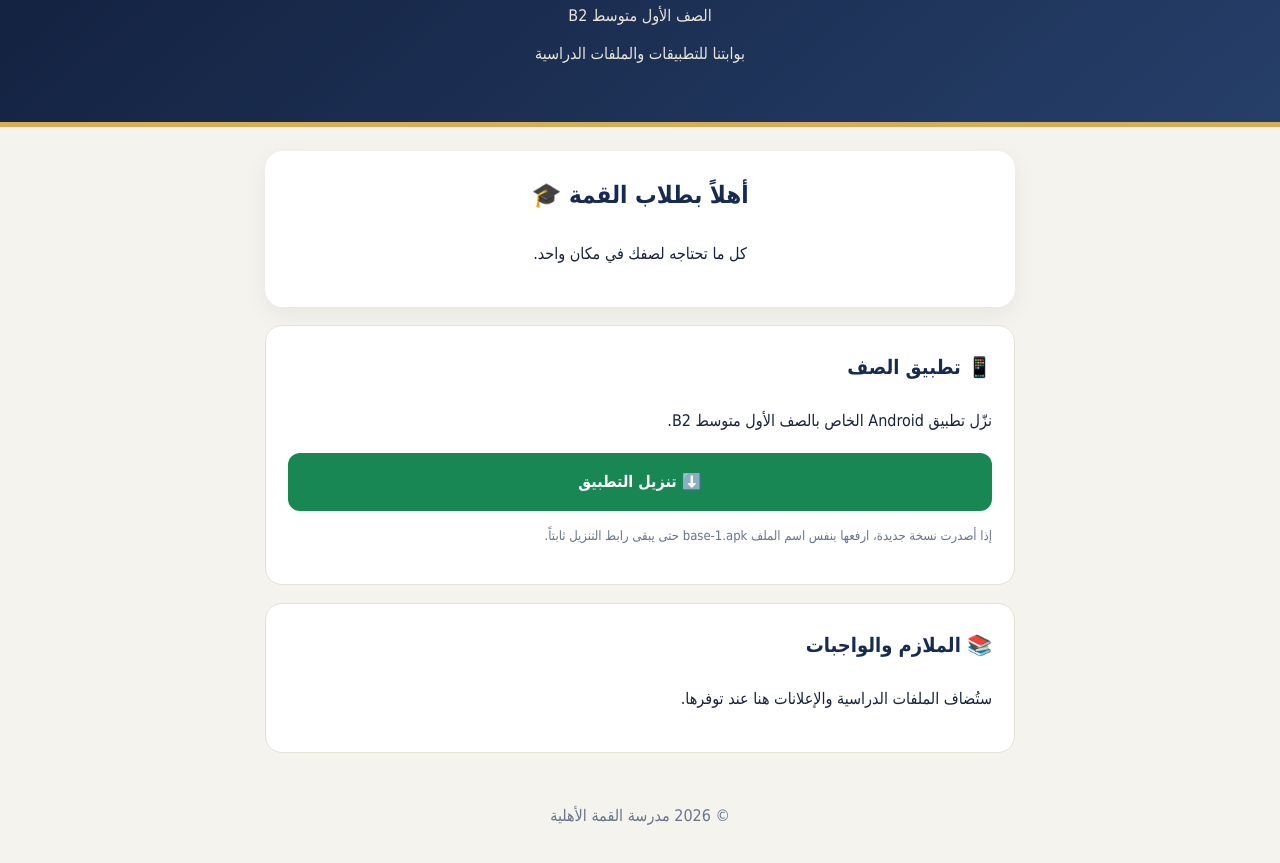
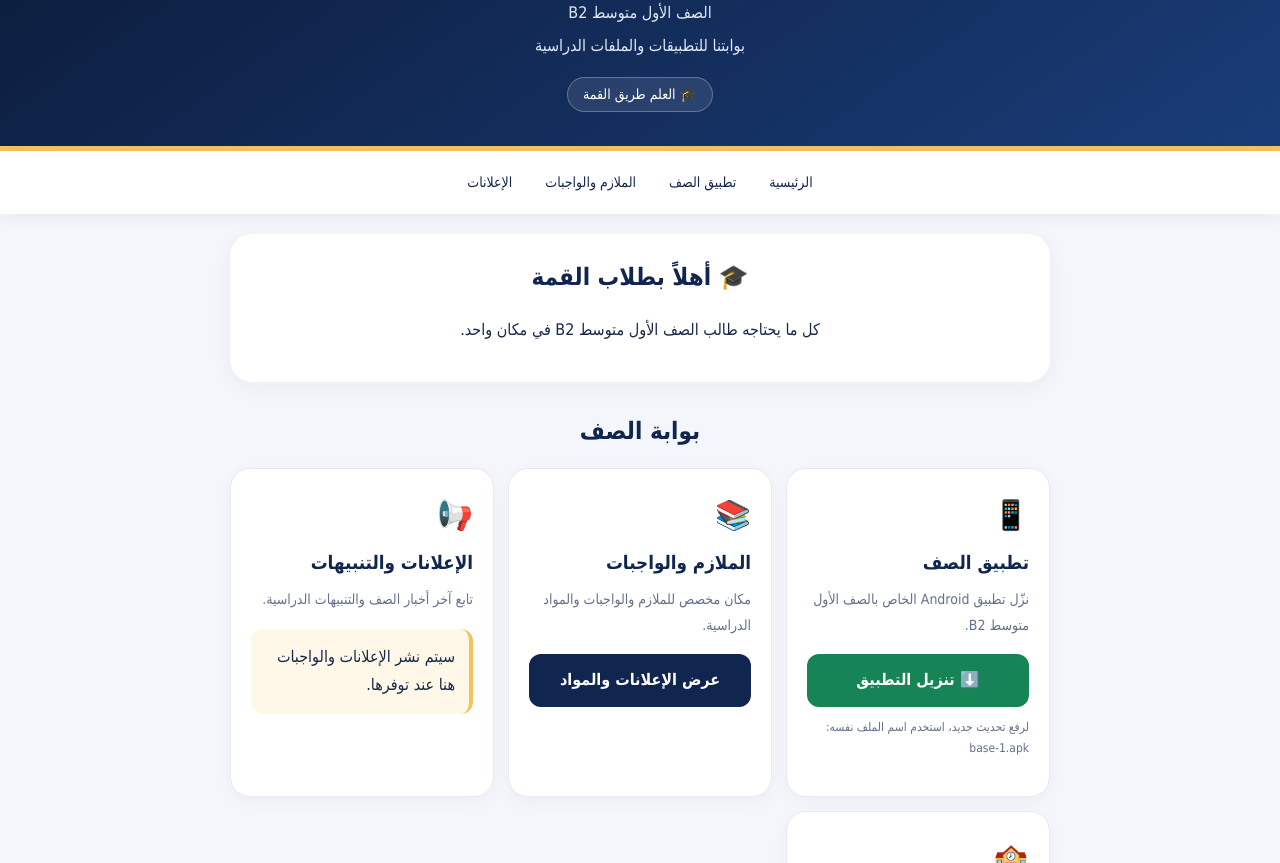
Before and after one commit to hcone139-del/alqimma-school-b2, a plain HTML site: page index.html in a window 1280 px wide. Shown: the part 207-1070 px from the top of the page. Drawn offline with Linux system fonts and the light colour scheme.

Commit message:
Revamp index.html for school portal layout and styles
Updated the HTML structure and styles for the school portal page, including improved navigation and content sections.

```diff
--- a/index.html
+++ b/index.html
@@ -1,58 +1,106 @@
-
 <!DOCTYPE html>
 <html lang="ar" dir="rtl">
 <head>
-<meta name="google-site-verification" content="qQkUVVKe3HJL2ps02ShA0LUKYOB2-As8eNZRZijH5mk" />
 <meta charset="UTF-8">
 <meta name="viewport" content="width=device-width, initial-scale=1">
-<title>القمة | الصف الأول متوسط B2</title>
+<meta name="theme-color" content="#10264f">
+<title>مدرسة القمة الأهلية | الصف الأول متوسط B2</title>
+<meta name="description" content="بوابة الصف الأول متوسط B2 في مدرسة القمة الأهلية، للتطبيقات والملازم والواجبات والإعلانات.">
+
 <style>
 *{box-sizing:border-box}
-body{margin:0;font-family:Tahoma,Arial,sans-serif;background:#f5f3ed;color:#18233b;line-height:1.9}
-header{background:linear-gradient(140deg,#101d3a,#263f69);color:#fff;text-align:center;padding:38px 18px 45px;border-bottom:5px solid #d5ae55}
-.logo{width:72px;height:72px;line-height:72px;margin:auto auto 14px;background:#e7bd63;color:#101d3a;border-radius:22px;font-size:35px;font-weight:bold}
-header h1{font-size:27px;margin:0}
-header p{color:#e9e5d8;margin:8px 0}
-main{max-width:780px;margin:24px auto;padding:0 15px}
-.welcome{background:#fff;border-radius:18px;padding:22px;text-align:center;box-shadow:0 7px 22px #101d3a10;margin-bottom:18px}
-.welcome h2{color:#172b52;margin-top:0}
-.card{background:white;border:1px solid #e6e2d8;border-radius:17px;padding:22px;margin-bottom:18px}
-.card h3{margin-top:0;color:#172b52;font-size:20px}
-.btn{display:block;background:#198754;color:white;text-align:center;text-decoration:none;border-radius:12px;padding:14px;margin-top:15px;font-weight:bold}
-.gold{background:#172b52}
-.small{font-size:13px;color:#69758b}
-footer{text-align:center;padding:24px;color:#69758b}
+:root{--navy:#10264f;--blue:#193c78;--gold:#f2c45e;--paper:#f4f6fb}
+body{margin:0;font-family:Tahoma,Arial,sans-serif;background:var(--paper);color:#182849;line-height:1.8}
+a{text-decoration:none}
+.hero{background:linear-gradient(145deg,#0b1935,#193c78);color:white;text-align:center;padding:38px 18px 34px;border-bottom:5px solid var(--gold)}
+.logo{width:94px;height:94px;object-fit:contain;border-radius:24px;background:#fff;padding:5px}
+.hero h1{font-size:27px;margin:12px 0 3px}
+.hero p{color:#e1e9f8;margin:4px 0}
+.tag{display:inline-block;background:#ffffff18;border:1px solid #ffffff45;border-radius:30px;padding:4px 15px;margin-top:12px;font-size:14px}
+nav{display:flex;justify-content:center;gap:9px;flex-wrap:wrap;padding:12px;background:#fff;box-shadow:0 3px 15px #10264f10}
+nav a{color:var(--navy);font-size:14px;padding:7px 12px;border-radius:20px}
+nav a:hover{background:#edf1fa}
+main{max-width:850px;margin:auto;padding:20px 15px}
+.welcome{background:white;border-radius:22px;padding:22px;text-align:center;box-shadow:0 5px 22px #13274c0c;margin-bottom:18px}
+.welcome h2{margin:0;color:var(--navy)}
+.grid{display:grid;grid-template-columns:repeat(auto-fit,minmax(230px,1fr));gap:14px}
+.card{background:white;border:1px solid #e6eaf2;border-radius:20px;padding:20px;box-shadow:0 5px 18px #13274c09}
+.card .emoji{font-size:29px}
+.card h3{margin:5px 0 8px;color:var(--navy)}
+.card p{color:#64718a;font-size:14px;margin:5px 0 16px}
+.btn{display:block;text-align:center;background:var(--navy);color:white;padding:12px 15px;border-radius:12px;font-weight:bold}
+.btn.gold{background:var(--gold);color:#182849}
+.btn.green{background:#168455}
+.note{font-size:12px!important;margin-top:10px!important}
+.section-title{text-align:center;margin:28px 0 14px;color:var(--navy)}
+.announcement{background:#fff8e8;border-right:4px solid var(--gold);padding:14px;border-radius:12px;margin-top:12px}
+footer{text-align:center;background:#10264f;color:#dce5f5;padding:22px 15px;margin-top:22px;font-size:13px}
+footer a{color:var(--gold)}
 </style>
 </head>
 <body>
-<header>
-<img src="./logo.png" alt="شعار مدرسة القمة"
-     style="width:100px;height:100px;object-fit:contain;border-radius:18px;">
-<h1>مدرسة القمة الأهلية</h1>
-<p>الصف الأول متوسط B2</p>
-<p>بوابتنا للتطبيقات والملفات الدراسية</p>
+
+<header class="hero">
+  <img class="logo" src="./logo.png" alt="شعار مدرسة القمة"
+       onerror="this.style.display='none'">
+  <h1>مدرسة القمة الأهلية</h1>
+  <p>الصف الأول متوسط B2</p>
+  <p>بوابتنا للتطبيقات والملفات الدراسية</p>
+  <span class="tag">🎓 العلم طريق القمة</span>
 </header>
 
-<main>
-<section class="welcome">
-<h2>أهلاً بطلاب القمة 🎓</h2>
-<p>كل ما تحتاجه لصفك في مكان واحد.</p>
-</section>
+<nav>
+  <a href="#home">الرئيسية</a>
+  <a href="#app">تطبيق الصف</a>
+  <a href="#files">الملازم والواجبات</a>
+  <a href="#news">الإعلانات</a>
+</nav>
 
-<section class="card">
-<h3>📱 تطبيق الصف</h3>
-<p>نزّل تطبيق Android الخاص بالصف الأول متوسط B2.</p>
-<a class="btn" href="./base-1.apk" download>⬇️ تنزيل التطبيق</a>
-<p class="small">إذا أصدرت نسخة جديدة، ارفعها بنفس اسم الملف base-1.apk حتى يبقى رابط التنزيل ثابتاً.</p>
-</section>
+<main id="home">
+  <section class="welcome">
+    <h2>🎓 أهلاً بطلاب القمة</h2>
+    <p>كل ما يحتاجه طالب الصف الأول متوسط B2 في مكان واحد.</p>
+  </section>
 
-<section class="card">
-<h3>📚 الملازم والواجبات</h3>
-<p>ستُضاف الملفات الدراسية والإعلانات هنا عند توفرها.</p>
-</section>
+  <h2 class="section-title">بوابة الصف</h2>
+  <section class="grid">
+    <article class="card" id="app">
+      <div class="emoji">📱</div>
+      <h3>تطبيق الصف</h3>
+      <p>نزّل تطبيق Android الخاص بالصف الأول متوسط B2.</p>
+      <a class="btn green" href="./base-1.apk" download>⬇️ تنزيل التطبيق</a>
+      <p class="note">لرفع تحديث جديد، استخدم اسم الملف نفسه: base-1.apk</p>
+    </article>
 
+    <article class="card" id="files">
+      <div class="emoji">📚</div>
+      <h3>الملازم والواجبات</h3>
+      <p>مكان مخصص للملازم والواجبات والمواد الدراسية.</p>
+      <a class="btn" href="#news">عرض الإعلانات والمواد</a>
+    </article>
+
+    <article class="card" id="news">
+      <div class="emoji">📢</div>
+      <h3>الإعلانات والتنبيهات</h3>
+      <p>تابع آخر أخبار الصف والتنبيهات الدراسية.</p>
+      <div class="announcement">سيتم نشر الإعلانات والواجبات هنا عند توفرها.</div>
+    </article>
+
+    <article class="card">
+      <div class="emoji">🏫</div>
+      <h3>مدرستنا</h3>
+      <p>مدرسة القمة الأهلية، الصف الأول متوسط B2.</p>
+      <a class="btn gold" href="#home">العودة إلى الرئيسية ↑</a>
+    </article>
+  </section>
 </main>
 
-<footer>© 2026 مدرسة القمة الأهلية</footer>
+<footer>
+  <p>مدرسة القمة الأهلية</p>
+  <p>الصف الأول متوسط B2</p>
+  <p>© 2026 بوابة الصف التعليمية</p>
+</footer>
+
 </body>
 </html>
+<meta name="google-site-verification" content="qQkUVVKe3HJL2ps02ShA0LUKYOB2-As8eNZRZijH5mk" />
```
